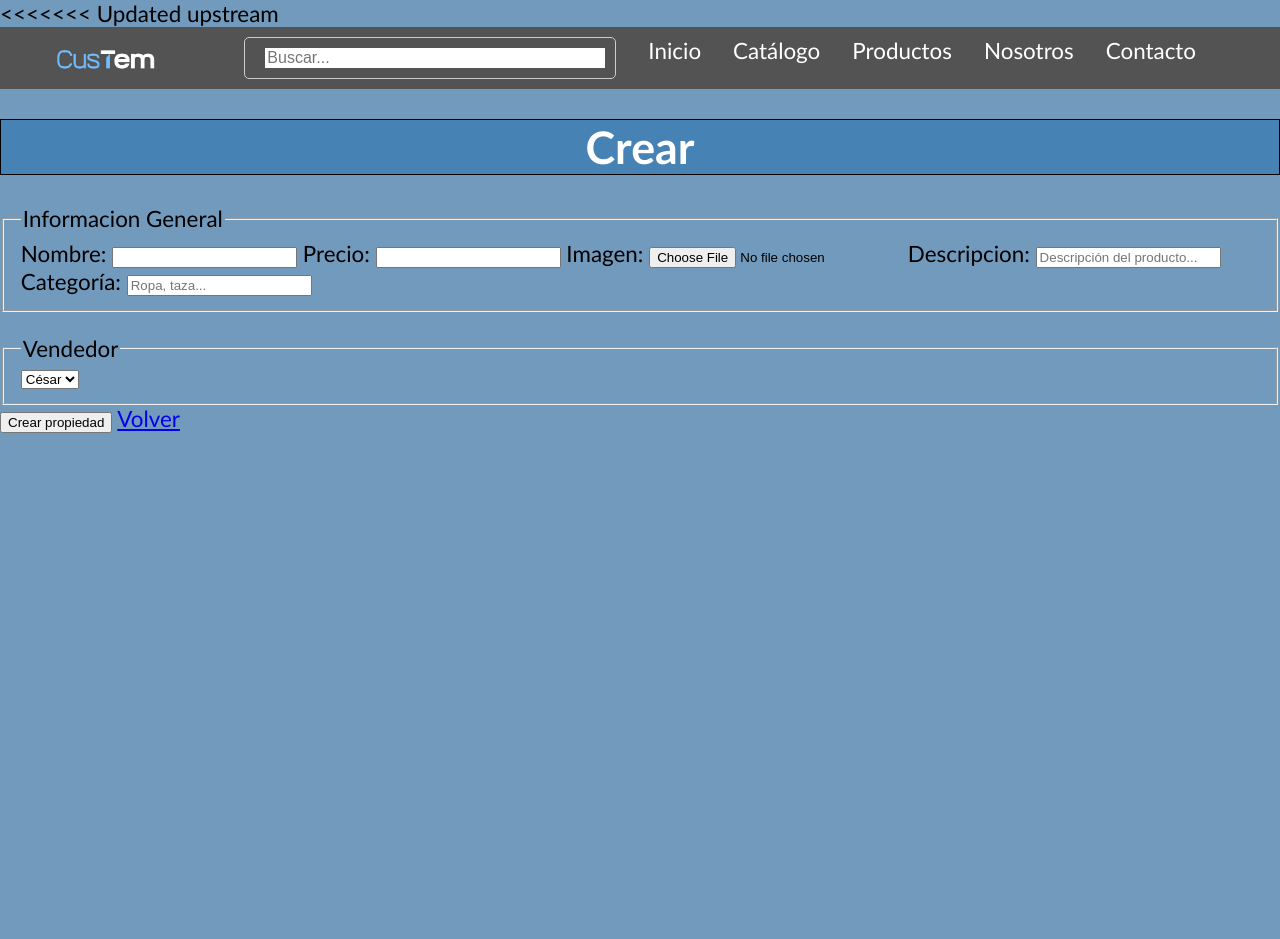
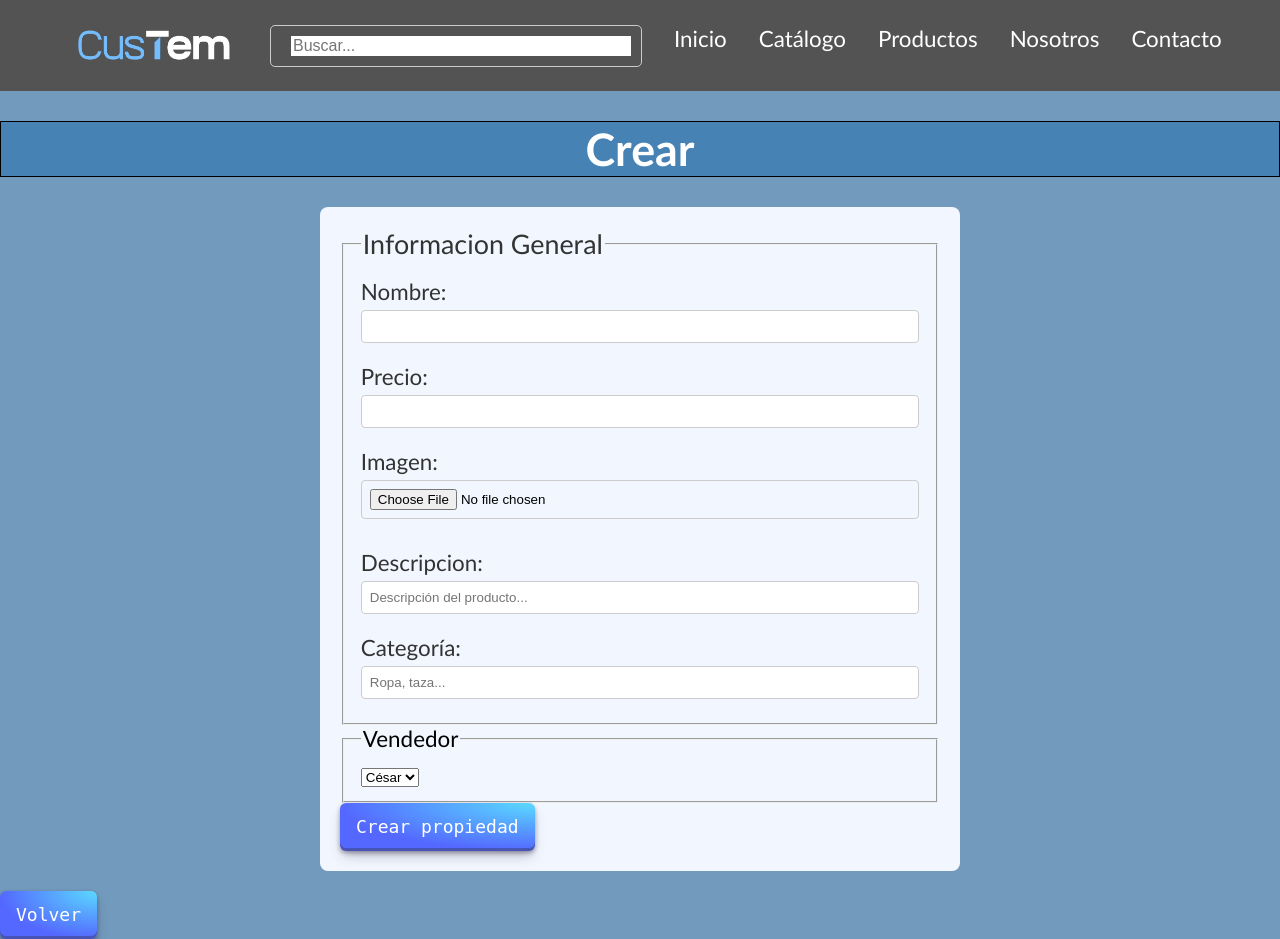
Before and after one commit to Ithaisa/CusTem, a PHP site: page /admin/operaciones/crear.php in a window 1280 px wide. Before the commit the page ends 433 px from the top, so only its background shows below. Run offline with PHP 8.4, Linux system fonts and the light colour scheme.

Commit message:
update index

```diff
--- a/admin/login_admin.php
+++ b/admin/login_admin.php
@@ -1,11 +1,9 @@
 <?php
 require '../includes/funciones.php';
 require '../includes/config/database.php';
-$db=conectarBD();
-incluirTemplate('header');
 if(isset($_POST['btnIniciar'])){
-    if(iniciarUsuario($db)){
-        header('Location: /admin/index.php');
+    if(iniciarUsuario()){
+        header('Location:/admin/index.php');
 
     } else{
         echo 'no iniciado';
--- a/admin/operaciones/crear.php
+++ b/admin/operaciones/crear.php
@@ -73,24 +73,24 @@
                 <?php echo $error; ?>
             </div>
     <?php } ?>
-    <form action="/admin/propiedades/crear.php" class="formulario" method="POST" enctype="multipart/form-data">
+    <form action="/admin/operaciones/crear.php" class="formulario-ad" method="POST" enctype="multipart/form-data">
         <fieldset>
-            <legend>Informacion General</legend>
+            <legend class="legend-ad">Informacion General</legend>
 
-            <label for="titulo">Nombre: </label>
-            <input type="text" id="nombre" name="nombre">
+            <label class="label-ad" for="titulo">Nombre: </label>
+            <input class="input-ad" type="text" id="nombre" name="nombre">
 
-            <label for="precio">Precio:</label>
-            <input type="text" name="precio" id="precio">
+            <label  class="label-ad" for="precio">Precio:</label>
+            <input class="input-ad" type="number" name="precio" id="precio">
 
-            <label for="imagen">Imagen:</label>
-            <input type="file" name="imagen" id="imagen"  accept="image/jpeg, image/png, image/jpg">
-            </form>
-            <label for="Descripcion">Descripcion:</label>
-            <input type="text-area" name="descripcion" id="descripcion" placeholder="Descripción del producto...">
+            <label class="label-ad" for="imagen">Imagen:</label>
+            <input class="input-ad" type="file" name="imagen" id="imagen"  accept="image/jpeg, image/png, image/jpg">
 
-            <label for="estacionamiento">Categoría:</label>
-            <input type="text-area" name="categoria" id="categoria" placeholder="Ropa, taza...">
+            <label class="label-ad" for="Descripcion">Descripcion:</label>
+            <input class="textarea-ad" type="text-area" name="descripcion" id="descripcion" placeholder="Descripción del producto...">
+
+            <label class="label-ad" for="estacionamiento">Categoría:</label>
+            <input class="textarea-ad" type="text-area" name="categoria" id="categoria" placeholder="Ropa, taza...">
 
         </fieldset>
         <fieldset>
@@ -99,9 +99,9 @@
                 <option value="1">César</option>
             </select>
         </fieldset>
-        <input type="submit" name="" id="" class="boton boton-verde" value="Crear propiedad">
-
-    <a href="/admin/index.php" class="boton boton-verde">Volver</a>
+        <input type="submit" name="" id="" class="btn-add" value="Crear propiedad">
+    </form>
+    <a href="/admin/index.php" class="btn-add">Volver</a>
 </main>
 
 <!-- <?php
--- a/includes/funciones.php
+++ b/includes/funciones.php
@@ -1,4 +1,3 @@
-<<<<<<< Updated upstream
 <?php
     include 'app.php';
     function incluirTemplate($nombre, $inicio=false){
@@ -9,7 +8,8 @@
      * Trata de iniciar sesión con el usuario
      * @return 'true' si inicia sesión correctamente.
      */
-    function iniciarUsuario($db){
+    function iniciarUsuario(){
+        $db = conectarBD();
         // Obtiene los valores del formulario
         $username = $_POST["username"];
         $password = $_POST["password"];
@@ -17,7 +17,7 @@
         //Valor return
         $result = false;
         // Realiza la consulta para obtener el usuario
-        $sql = "SELECT * FROM usuario WHERE username = '$username'";
+        $sql = "SELECT * FROM usuario WHERE mail = '$username'";
         $result = $db->query($sql);
         if ($result->num_rows > 0) {
             // Usuario encontrado, verifica la contraseña
@@ -26,7 +26,7 @@
             if (password_verify($password, $hashedPassword)) {
                 // Contraseña válida, inicio de sesión exitoso
                 session_start();
-            $_SESSION["username"] = $username;
+                $_SESSION["id"] = $row['id'];
                 $result = true;
             } else {
             echo "Contraseña incorrecta";
@@ -42,19 +42,32 @@
      * @return true si se crea el usuario correctamente.
      */
     function crearUsuario(){
+    $db = conectarBD();
+    // Obtén los datos del formulario
     $usuario = $_POST['usuario'];
     $password = $_POST['password'];
-        $db=conectarBD();
-        $query = "SELECT *  FROM Usuario WHERE mail='$usuario'";
-        $result = $db->query($query);
-        $resultado = false;
-        if($result->fetch_object()){
-            echo 'El usuario ya existe';
-            return false;
-        } else{
+    $result = false;
+
+    // Verifica si el usuario ya existe
+    $stmt = $db->prepare("SELECT * FROM Usuario WHERE mail = ?");
+    $stmt->bind_param('s', $usuario);
+    $stmt->execute();
+    $res = $stmt->get_result();
+
+    if ($res->fetch_object()) {
+        // El usuario ya existe
+        $result = false;
+    } else {
+        // Hash de la contraseña
         $passwordHash = password_hash($password, PASSWORD_DEFAULT);
-            $query = "INSERT INTO usuario(mail, password) VALUES('$usuario', '$passwordHash')";
-            $db->query($query);
-            return true;
+
+        // Inserta el nuevo usuario
+        $stmt = $db->prepare("INSERT INTO usuario (mail, password) VALUES (?, ?)");
+        $stmt->bind_param('ss', $usuario, $passwordHash);
+
+        if ($stmt->execute()) {
+            $result = true;
         }
     }
+    return $result;
+}
--- a/public/css/style.css
+++ b/public/css/style.css
@@ -203,3 +203,101 @@ h1{
     background-color: rgb(51, 100, 141);
     transition: 0.5s ;
 } */
+
+table{
+    margin: 1em;
+    border: 3px solid black;
+    display: flex;
+}
+td{
+    text-align: center;
+    border: 1px solid black;
+    margin: 1em;
+}
+img{
+    width: 250px;
+}
+
+/*Btn add*/
+.btn-add {
+  align-items: center;
+  appearance: none;
+  background-image: radial-gradient(100% 100% at 100% 0, #5adaff 0, #5468ff 100%);
+  border: 0;
+  border-radius: 6px;
+  box-shadow: rgba(45, 35, 66, .4) 0 2px 4px,rgba(45, 35, 66, .3) 0 7px 13px -3px,rgba(58, 65, 111, .5) 0 -3px 0 inset;
+  box-sizing: border-box;
+  color: #fff;
+  cursor: pointer;
+  display: inline-flex;
+  font-family: "JetBrains Mono",monospace;
+  height: 48px;
+  justify-content: center;
+  line-height: 1;
+  list-style: none;
+  overflow: hidden;
+  padding-left: 16px;
+  padding-right: 16px;
+  position: relative;
+  text-align: left;
+  text-decoration: none;
+  transition: box-shadow .15s,transform .15s;
+  user-select: none;
+  -webkit-user-select: none;
+  touch-action: manipulation;
+  white-space: nowrap;
+  will-change: box-shadow,transform;
+  font-size: 18px;
+}
+
+.btn-add:focus {
+  box-shadow: #3c4fe0 0 0 0 1.5px inset, rgba(45, 35, 66, .4) 0 2px 4px, rgba(45, 35, 66, .3) 0 7px 13px -3px, #3c4fe0 0 -3px 0 inset;
+}
+
+.btn-add:hover {
+  box-shadow: rgba(45, 35, 66, .4) 0 4px 8px, rgba(45, 35, 66, .3) 0 7px 13px -3px, #3c4fe0 0 -3px 0 inset;
+  transform: translateY(-2px);
+}
+
+.btn-add:active {
+  box-shadow: #3c4fe0 0 3px 7px inset;
+  transform: translateY(2px);
+}
+/* Formulario */
+.formulario-ad {
+    max-width: 600px;
+    margin: 20px auto;
+    padding: 20px;
+    background-color: #f2f7ff;
+    border-radius: 8px;
+}
+
+.legend-ad {
+    font-size: 1.2em;
+    color: #333;
+}
+
+.label-ad {
+    display: block;
+    margin-top: 10px;
+    color: #333;
+}
+
+.input-ad,
+.select-ad,
+.textarea-ad {
+    width: 100%;
+    padding: 8px;
+    margin-top: 5px;
+    margin-bottom: 10px;
+    border: 1px solid #ccc;
+    border-radius: 4px;
+    box-sizing: border-box;
+}
+
+.input-ad[type="file"] {
+    margin-bottom: 20px;
+}
+.span-ad{
+    font-size: x-small;
+}
```
Also changed, not shown: admin/index.php (+26 -7 lines), admin/operaciones/actualizar.php (+19 -19 lines), admin/operaciones/borrar.php (+21 -16 lines). Lines whose indentation alone changed are shown as unchanged.
